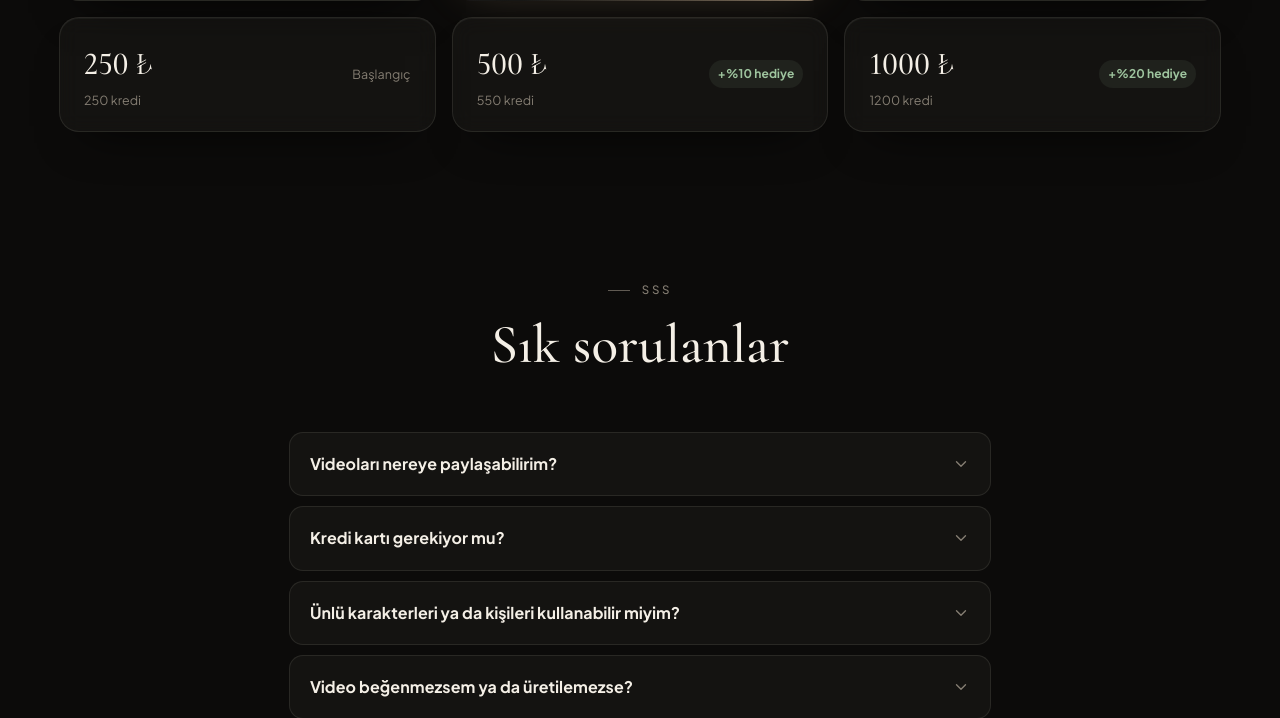
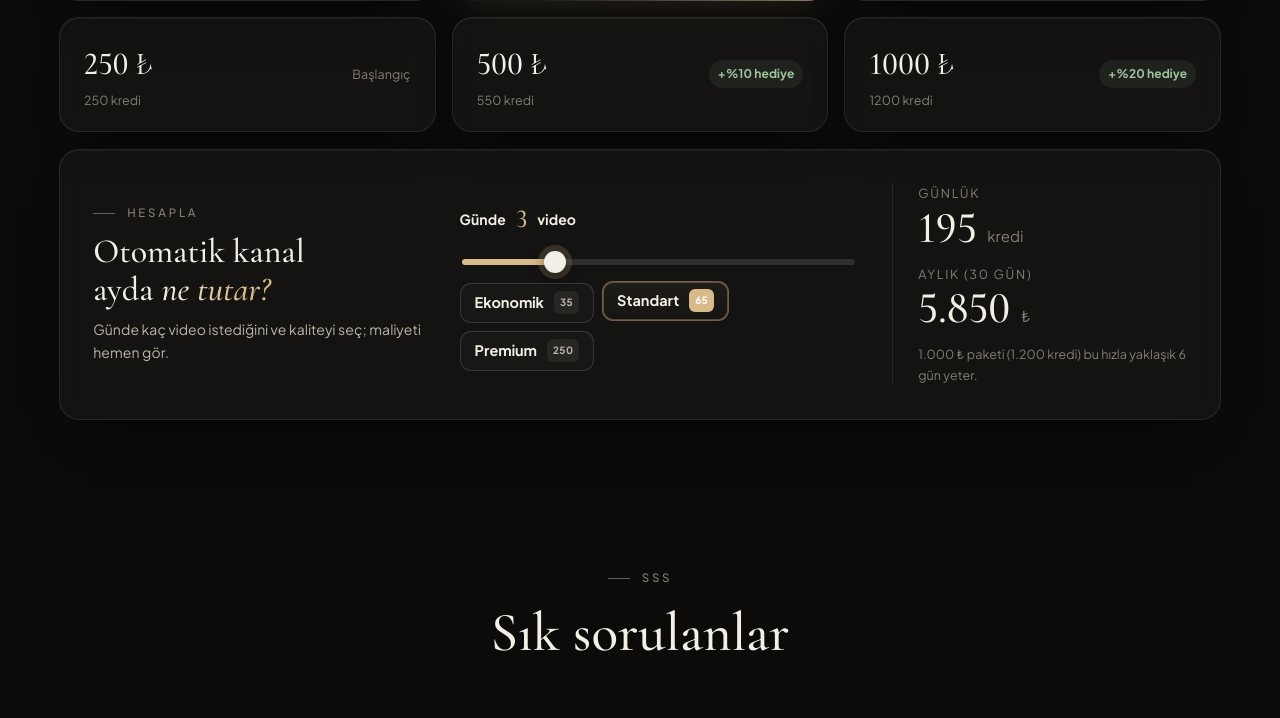
Before and after one commit to sakidgn/video-gen, a FastAPI app: page / in a window 1280 px wide. Shown: the part 5506-6224 px from the top of the page. Run offline with FastAPI, Linux system fonts and the light colour scheme; data that the repository does not hold is empty.

Commit message:
Site: yönetimde 14 günlük grafikler ve kâr tahmini, ana sayfada maliyet hesaplayıcı
- Yönetim: günlük yeni kullanıcı / üretilen video / gelir grafikleri; gelir,
  tahmini API maliyeti (Google fiyatı × DOLAR_KURU), brüt kâr, başarısız
  video oranı, kullanıcılardaki toplam kredi, aktif kanal sayısı
- Ana sayfa: 'Otomatik kanal ayda ne tutar?' — günlük video sayısı ve
  kaliteye göre günlük/aylık maliyet ve büyük paketin kaç gün yettiği
- SSS'ye davet sorusu; DEVAM.md güncellendi

Co-Authored-By: Claude Opus 5.5 <noreply@anthropic.com>
Claude-Session: https://claude.ai/code/session_01EkGK4eBhzFBgDTSSVtWr1p

```diff
--- a/otoshort_site/saas/app.py
+++ b/otoshort_site/saas/app.py
@@ -41,6 +41,8 @@ FAQS = [
      "Hayır. Telif ve kişilik hakları nedeniyle gerçek kişiler ve başkalarına ait karakterler üretilmez; yazarsan yapay zekâ onu özgün bir karaktere çevirir. Kendi karakterini dilediğin gibi tarif edebilirsin."),
     ("Video beğenmezsem ya da üretilemezse?",
      "Teknik bir hata ya da güvenlik filtresi yüzünden video üretilemezse kredin otomatik iade edilir. Üretilen videolar için iade yapılmaz; önce Ekonomik kaliteyle deneyip beğenince üst kaliteye geçebilirsin."),
+    ("Arkadaşımı davet edersem ne kazanırım?",
+     "Panelindeki “Davet et” sayfasından bağlantını paylaş. Davet ettiğin kişi ilk kredisini yüklediğinde ikinize de hediye kredi tanımlanır."),
     ("Otomatik kanalda kredim bitince ne olur?",
      "Video üretimi durur ve panelinde bir uyarı görürsün. Borçlanma ya da otomatik çekim yoktur."),
 ]
@@ -883,6 +885,45 @@ def _routes(app: FastAPI) -> None:  # noqa: C901
         return go("/kredi")
 
     # --- admin ---
+    def _daily_stats(s, days: int = 14) -> dict:
+        """Son N günün günlük kayıt, video ve gelir sayıları (yerel saate göre) ve özet rakamlar."""
+        from datetime import timedelta, timezone
+
+        tz = ZoneInfo(config.TIMEZONE)
+        today = datetime.now(tz).date()
+        keys = [today - timedelta(days=i) for i in range(days - 1, -1, -1)]
+        since = datetime.combine(keys[0], datetime.min.time(), tz).astimezone(timezone.utc)
+
+        def day(dt):
+            return (dt if dt.tzinfo else dt.replace(tzinfo=timezone.utc)).astimezone(tz).date()
+
+        series = {k: {"users": 0, "videos": 0, "tl": 0} for k in keys}
+        for (dt,) in s.execute(select(User.created_at).where(User.created_at >= since)):
+            if day(dt) in series:
+                series[day(dt)]["users"] += 1
+        cost_usd = 0.0
+        for dt, q in s.execute(select(Job.finished_at, Job.quality).where(Job.status == "hazir", Job.finished_at >= since)):
+            if day(dt) in series:
+                series[day(dt)]["videos"] += 1
+                cost_usd += config.VIDEO_COST_USD.get(q, 0)
+        for dt, tl in s.execute(select(TopUp.decided_at, TopUp.amount_tl).where(TopUp.status == "onaylandi",
+                                                                               TopUp.decided_at >= since)):
+            if day(dt) in series:
+                series[day(dt)]["tl"] += tl
+        failed = s.scalar(select(func.count(Job.id)).where(Job.status == "hata", Job.created_at >= since)) or 0
+        done = sum(v["videos"] for v in series.values())
+        revenue = sum(v["tl"] for v in series.values())
+        cost_tl = round(cost_usd * config.USD_TRY)
+        rows = [{"label": k.strftime("%d.%m"), **v} for k, v in series.items()]
+        peak = {m: max(1, *(r[m] for r in rows)) for m in ("users", "videos", "tl")}
+        return {
+            "rows": rows, "peak": peak, "revenue": revenue, "cost_tl": cost_tl, "profit": revenue - cost_tl,
+            "fail_rate": round(100 * failed / (failed + done)) if failed + done else 0,
+            "liability": s.scalar(select(func.coalesce(func.sum(User.credits), 0))),
+            "channels": s.scalar(select(func.count(Channel.id)).where(Channel.active.is_(True))),
+            "days": days,
+        }
+
     @app.get("/admin", response_class=HTMLResponse)
     def admin(request: Request, user: User = Depends(require_admin)):
         with db.session() as s:
@@ -899,7 +940,9 @@ def _routes(app: FastAPI) -> None:  # noqa: C901
                 "tl": s.scalar(select(func.coalesce(func.sum(TopUp.amount_tl), 0))
                                .where(TopUp.status == "onaylandi")),
             }
-        return render(request, "admin.html", user, topups=topups, users=users, jobs=jobs, stats=stats, promos=promos)
+            daily = _daily_stats(s)
+        return render(request, "admin.html", user, topups=topups, users=users, jobs=jobs, stats=stats, promos=promos,
+                      daily=daily, usd_try=config.USD_TRY)
 
     @app.post("/admin/kod", dependencies=[Depends(check_csrf)])
     def admin_promo_create(request: Request, user: User = Depends(require_admin), code: str = Form(""),
--- a/otoshort_site/saas/config.py
+++ b/otoshort_site/saas/config.py
@@ -42,6 +42,9 @@ QUALITIES = {
                  "resolution": "1080p", "credits": 250, "desc": "En yüksek kalite"},
 }
 DURATION_SECONDS = 8
+# Yönetim panelindeki kâr tahmini için: 8 sn videonun Google fiyatı (USD) ve dolar kuru
+VIDEO_COST_USD = {"lite": 0.40, "fast": 0.80, "standard": 3.20}
+USD_TRY = float(_env("DOLAR_KURU", "42") or 42)
 
 # Kredi paketleri: (TL, verilen kredi)
 PACKAGES = [(250, 250), (500, 550), (1000, 1200)]
--- a/otoshort_site/saas/static/fx.js
+++ b/otoshort_site/saas/static/fx.js
@@ -181,6 +181,21 @@
     try { await navigator.clipboard.writeText(url); const old = b.innerHTML; b.textContent = 'Bağlantı kopyalandı'; setTimeout(() => { b.innerHTML = old; }, 1600); } catch (e) {}
   }));
 
+  // Ana sayfa: otomatik kanal maliyet hesaplayıcı
+  const calc = $('[data-calc]');
+  if (calc) {
+    const packs = JSON.parse(calc.dataset.packages || '[]'), big = packs[packs.length - 1];
+    const fmt = n => n.toLocaleString('tr-TR');
+    const upd = () => {
+      const n = +$('[data-calc-range]', calc).value, q = +$('input[name=calc-q]:checked', calc).value, day = n * q;
+      $('[data-calc-n]', calc).textContent = n; $('[data-calc-day]', calc).textContent = fmt(day);
+      $('[data-calc-month]', calc).textContent = fmt(day * 30);
+      const r = $('[data-calc-range]', calc); r.style.setProperty('--v', ((n - r.min) / (r.max - r.min) * 100) + '%');
+      if (big) $('[data-calc-hint]', calc).textContent = `${fmt(big[0])} ₺ paketi (${fmt(big[1])} kredi) bu hızla yaklaşık ${Math.max(1, Math.floor(big[1] / day))} gün yeter.`;
+    };
+    calc.addEventListener('input', upd); calc.addEventListener('change', upd); upd();
+  }
+
   // Stüdyo: canlı önizleme ve özet
   const studio = $('[data-studio]');
   if (studio) {
--- a/otoshort_site/saas/static/site.css
+++ b/otoshort_site/saas/static/site.css
@@ -634,6 +634,29 @@ html.lenis,html.lenis body{height:auto}html.lenis{scroll-behavior:auto}.lenis.le
 @keyframes ideain{from{opacity:0;transform:translateY(8px) scale(.96);filter:blur(4px)}}
 @media(max-width:640px){.toolbar{flex-direction:column;align-items:stretch}.search{max-width:none}}
 
+/* ============ Maliyet hesaplayıcı ============ */
+.calc{display:grid;grid-template-columns:minmax(0,1fr) minmax(0,1.2fr) minmax(0,.9fr);gap:clamp(24px,3vw,48px);align-items:center;margin-top:clamp(16px,1.3vw,24px);padding:clamp(28px,2.6vw,44px)}
+.calc-copy{display:grid;gap:10px}.calc-title{font-family:var(--display);font-weight:500;font-size:calc(34px * var(--fs));line-height:1.1}
+.calc-ctrl{display:grid;gap:16px}.calc-n{font-family:var(--display);font-size:calc(26px * var(--fs));font-weight:500;color:var(--accent);margin:0 2px}
+.calc-q .opt-body{gap:10px}
+.range{--v:22%;-webkit-appearance:none;appearance:none;width:100%;height:6px;border-radius:6px;background:linear-gradient(90deg,var(--accent) var(--v),rgba(255,246,230,.12) var(--v));outline:none;cursor:pointer}
+.range::-webkit-slider-thumb{-webkit-appearance:none;width:22px;height:22px;border-radius:50%;background:var(--text);border:0;box-shadow:0 0 0 6px rgba(216,185,138,.18),0 4px 12px rgba(0,0,0,.6);transition:transform .2s var(--spring,var(--ease))}
+.range::-webkit-slider-thumb:active{transform:scale(1.15)}
+.range::-moz-range-thumb{width:22px;height:22px;border-radius:50%;background:var(--text);border:0;box-shadow:0 0 0 6px rgba(216,185,138,.18)}
+.calc-out{display:grid;gap:14px;padding-left:clamp(0px,2vw,32px);border-left:1px solid var(--border)}
+.calc-out>div{display:grid;gap:2px}.calc-out .k{font-size:calc(12.5px * var(--fs));color:var(--text-3);text-transform:uppercase;letter-spacing:.14em}
+.calc-out b{font-family:var(--display);font-weight:500;font-size:calc(44px * var(--fs));line-height:1}.calc-out small{font-family:var(--font);font-size:calc(15px * var(--fs));color:var(--text-3);font-weight:400}
+@media(max-width:960px){.calc{grid-template-columns:1fr}.calc-out{padding-left:0;border-left:0;padding-top:18px;border-top:1px solid var(--border)}}
+
+/* ============ Yönetim grafikleri ============ */
+.kpis-5{grid-template-columns:repeat(5,minmax(0,1fr));padding-bottom:22px;margin-bottom:22px;border-bottom:1px solid var(--border)}
+.charts{display:grid;grid-template-columns:repeat(3,minmax(0,1fr));gap:20px}
+.chart{display:grid;gap:10px}
+.bars{display:flex;align-items:flex-end;gap:4px;height:120px;padding:8px 0;border-bottom:1px solid var(--border)}
+.bar{flex:1;height:100%;display:flex;align-items:flex-end}.bar i{display:block;width:100%;height:max(2px,var(--h));border-radius:4px 4px 1px 1px;background:linear-gradient(180deg,#e8d2ad,#b8875a);opacity:.85;transition:opacity .2s}
+.bar:hover i{opacity:1}
+@media(max-width:1080px){.kpis-5{grid-template-columns:repeat(2,minmax(0,1fr))}.charts{grid-template-columns:1fr}}
+
 /* ============ Ürün vitrini ============ */
 .showcase-sec{padding-bottom:40px}
 .showcase{--p:0;position:relative;perspective:1600px;max-width:1400px;margin:0 auto}
--- a/otoshort_site/saas/templates/index.html
+++ b/otoshort_site/saas/templates/index.html
@@ -160,6 +160,20 @@
     <div class="card pack reveal" data-delay="{{ loop.index0 }}"><div><b>{{ tl }} ₺</b><div class="tiny faint">{{ cr }} kredi</div></div>{% if cr > tl %}<span class="bonus">+%{{ ((cr - tl) * 100 / tl)|round|int }} hediye</span>{% else %}<span class="tiny faint">Başlangıç</span>{% endif %}</div>
     {% endfor %}
   </div>
+  <div class="card calc reveal" data-calc data-packages='{{ packages|tojson }}'>
+    <div class="calc-copy"><span class="eyebrow">Hesapla</span><h3 class="calc-title">Otomatik kanal ayda <span class="hl">ne tutar?</span></h3>
+      <p class="muted small">Günde kaç video istediğini ve kaliteyi seç; maliyeti hemen gör.</p></div>
+    <div class="calc-ctrl">
+      <label class="label" for="calc-n">Günde <b class="calc-n" data-calc-n>3</b> video</label>
+      <input id="calc-n" class="range" type="range" min="1" max="10" value="3" data-calc-range>
+      <div class="seg calc-q">{% for k, q in qualities.items() %}<label class="opt"><input type="radio" name="calc-q" value="{{ q.credits }}" {% if k == 'fast' %}checked{% endif %}><span class="opt-body"><span class="opt-title">{{ q.label }}</span><span class="code">{{ q.credits }}</span></span></label>{% endfor %}</div>
+    </div>
+    <div class="calc-out">
+      <div><span class="k">Günlük</span><b><span data-calc-day>195</span> <small>kredi</small></b></div>
+      <div><span class="k">Aylık (30 gün)</span><b><span data-calc-month>5.850</span> <small>₺</small></b></div>
+      <p class="tiny faint" data-calc-hint></p>
+    </div>
+  </div>
 </div></section>
 
 <section id="sss" style="padding-top:40px"><div class="wrap narrow">
```
Also changed, not shown: DEVAM.md (+5 -0 lines), otoshort_site/saas/templates/admin.html (+18 -1 lines), otoshort_site/tests/test_saas.py (+25 -0 lines).
